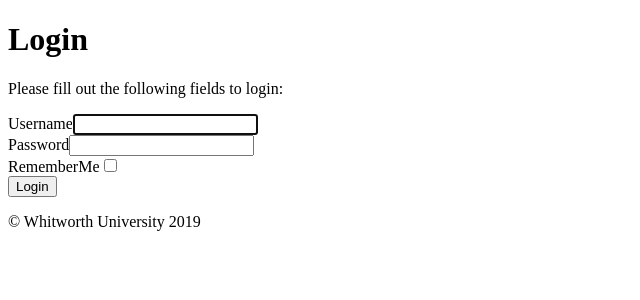
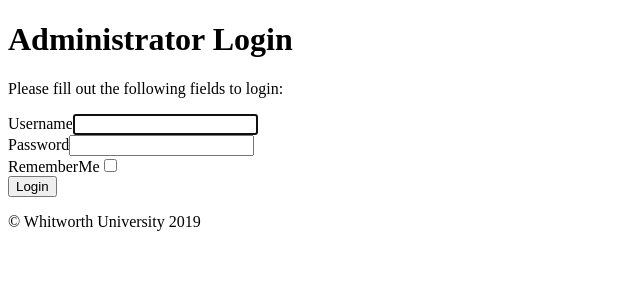
Before and after one commit to tneksenoj/yiiComboGithub, a Yii app: template yiiCombo/backend/views/site/login.php in a window 1280 px wide. Shown: the top 300 px of the page, without its empty margins (0-640 px from the left). Run offline with PHP 8.4 and a stand-in for Yii, Linux system fonts and the light colour scheme; the template is opened without the code that fills it: most values are stand-ins (such as "Sample title", 1, 10 or a date in 2020); form fields are guessed from the names that the template uses; data that the repository does not hold is empty; some libraries are stand-ins or nearby versions.

Commit message:
Modified comments, titled backend login as Admin Login

```diff
--- a/yiiCombo/backend/controllers/OcShareController.php
+++ b/yiiCombo/backend/controllers/OcShareController.php
@@ -145,13 +145,16 @@ class OcShareController extends Controller
          }
     }
 
+    /*
+    * Updates project permissions
+    */
     public function actionUpdate($id)
     {
       if (Yii::$app->user->can('update'))
       {
           $model = $this->findModel($id);
           if ($model->load(Yii::$app->request->post())) {
-            if(!empty($model->permlist)) {
+            if(!empty($model->permlist)) { //If Permlist is not empty, save
               $model->permissions = array_sum($model->permlist);
             } else {
               throw new UserException("Must have at least read ablity!");
--- a/yiiCombo/backend/models/Requests.php
+++ b/yiiCombo/backend/models/Requests.php
@@ -117,8 +117,8 @@ class Requests extends \yii\db\ActiveRecord
         ->setMethod('POST')
         ->setUrl(yiicfg::OCS_SHARE . 'shares')
         ->setData(['path' => '/Projects/' . $projectname, 'shareType' => 0, 'shareWith' => $username,
-                  'permissions' => 1,]) //Identitifies which project to share, the user it is being
-        ->setOptions(['timeout' => 5,]) //shared to and the permission level(least by default)
+                  'permissions' => 1,]) // Identitifies which project to share, the user it is being
+        ->setOptions(['timeout' => 5,]) // shared to and the permission level(least by default)
         ->send();
         $p = xml_parser_create();
         xml_parse_into_struct($p, $response->content, $vals, $index);
--- a/yiiCombo/backend/views/site/login.php
+++ b/yiiCombo/backend/views/site/login.php
@@ -7,7 +7,7 @@
 use yii\helpers\Html;
 use yii\bootstrap\ActiveForm;
 
-$this->title = 'Login';
+$this->title = 'Administrator Login';
 $this->params['breadcrumbs'][] = $this->title;
 ?>
 <div class="site-login">
```
